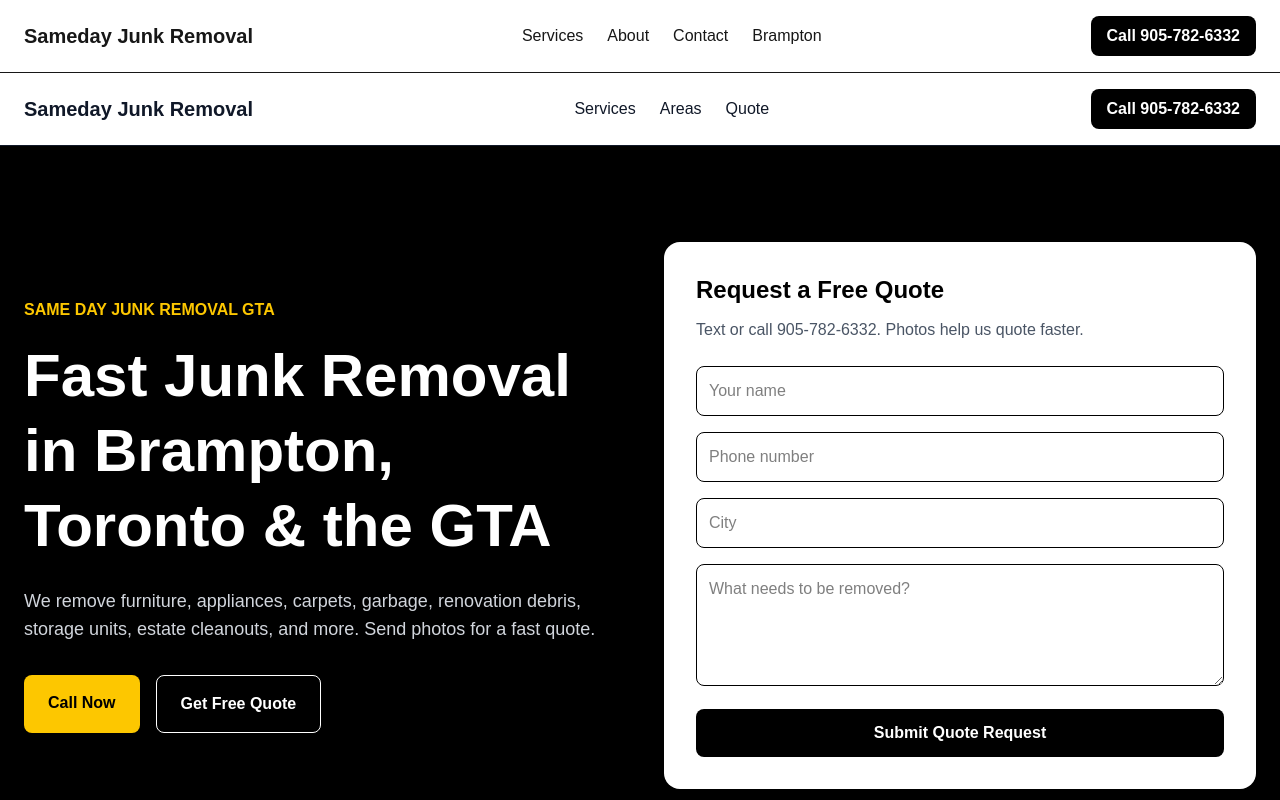
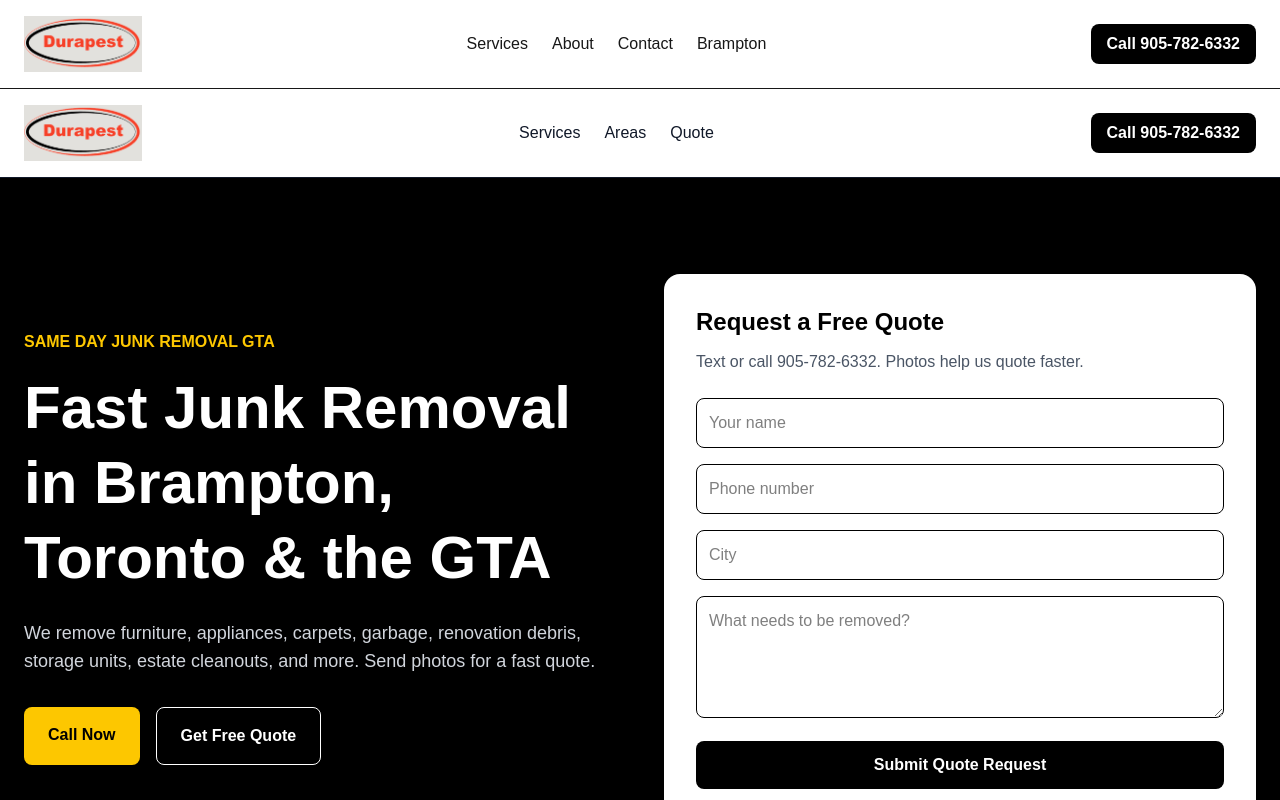
Before and after one commit to gaelandcruzz-pixel/sameday-junk-removal, a Next.js app: page / in a window 1280 px wide. Shown: the top 800 px of the page. Built offline with nearby package versions, Linux system fonts and the light colour scheme.

Commit message:
Add logo and update header

```diff
--- a/app/layout.tsx
+++ b/app/layout.tsx
@@ -19,9 +19,13 @@ export default function RootLayout({
       <body>
         <header className="sticky top-0 z-50 bg-white border-b">
           <div className="max-w-7xl mx-auto px-6 py-4 flex justify-between items-center">
-            <a href="/" className="font-bold text-xl">
-              Sameday Junk Removal
-            </a>
+<a href="/">
+  <img
+    src="/images/logo.png"
+    alt="Durapest Junk Removal"
+    className="h-14 w-auto"
+  />
+</a>
 
             <nav className="hidden md:flex gap-6 font-medium">
               <a href="/services">Services</a>
--- a/app/page.tsx
+++ b/app/page.tsx
@@ -5,7 +5,11 @@ export default function Home() {
     <main className="min-h-screen bg-white text-gray-900">
       <header className="sticky top-0 z-50 bg-white border-b">
         <div className="max-w-7xl mx-auto px-6 py-4 flex justify-between items-center">
-          <div className="font-bold text-xl">Sameday Junk Removal</div>
+<img
+  src="/images/logo.png"
+  alt="Durapest Junk Removal"
+  className="h-14 w-auto"
+/>
           <nav className="hidden md:flex gap-6 font-medium">
             <a href="#services">Services</a>
             <a href="#areas">Areas</a>
```
Also changed, not shown: public/images/logo.png (added).
